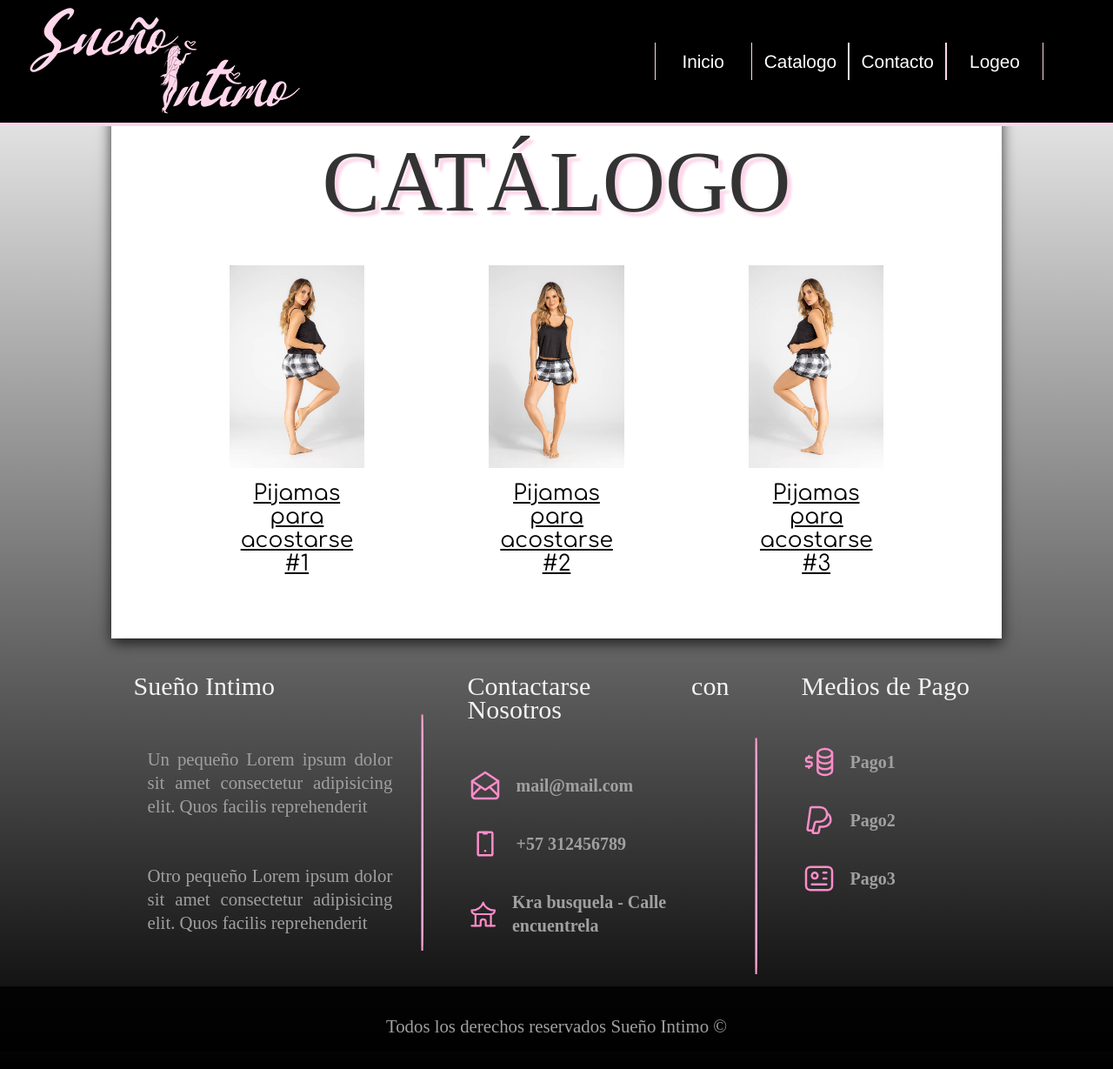
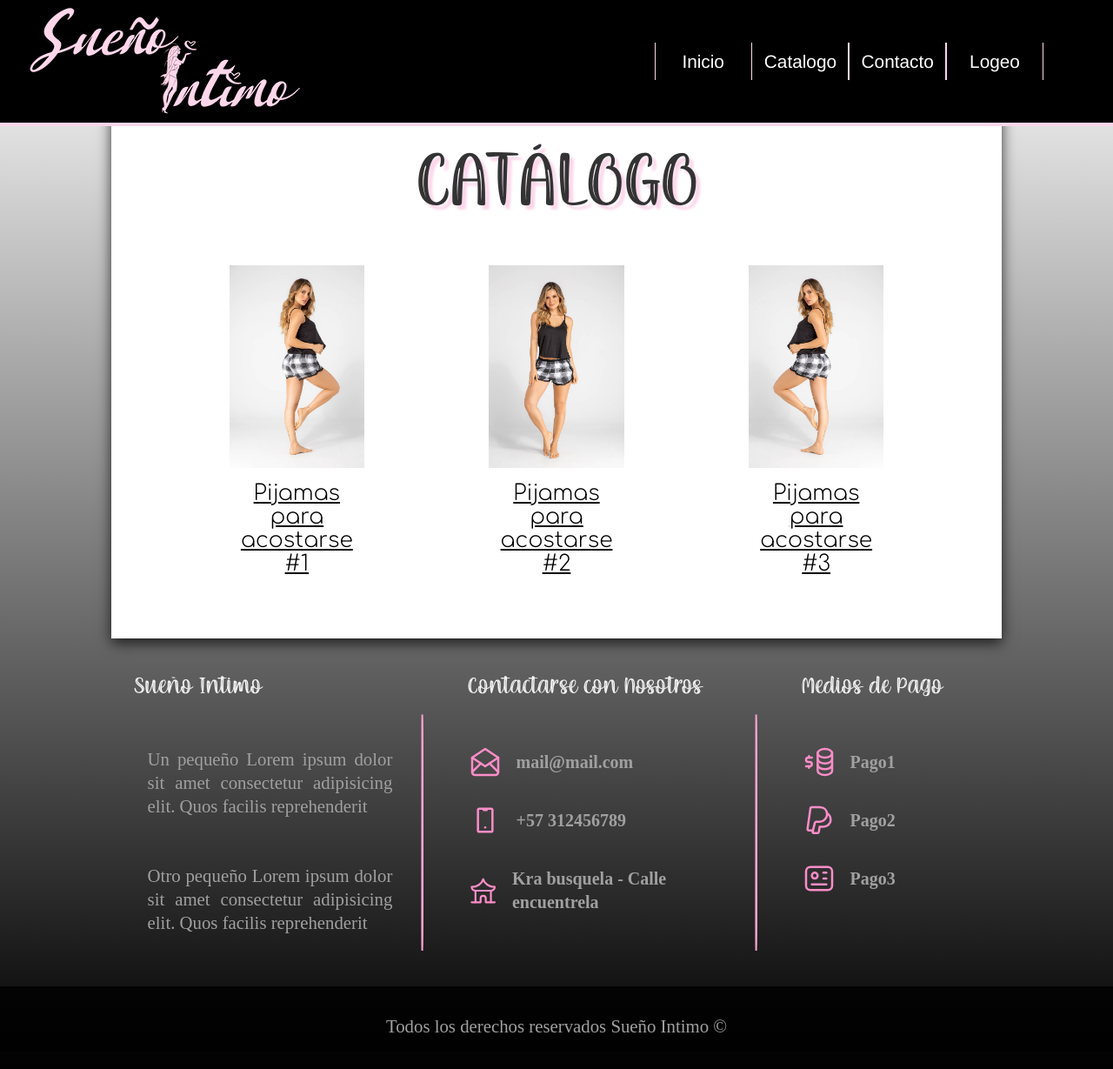
Before and after one commit to AndresDVD/SuenoIntimo-WEB, a PHP site: page /html/cat1.html in a window 1280 px wide. Shown: the whole page at 87% size. Run offline with PHP 8.4, Linux system fonts and the light colour scheme; some web fonts are replaced.

Commit message:
commitArboleda3

```diff
--- a/css/catStyle.css
+++ b/css/catStyle.css
@@ -5,21 +5,17 @@
     --terciario: #f2f2f2;
     --presionado: #fc8dc8;
     ;
+
 }
-
 @font-face {
-    font-family: "Confortaa";
-    src: url("../fonts/Comfortaa-VariableFont_wght.ttf");
-}
-
-@font-face {
-    font-family: "BlueEyes";
-    src: url("../fonts/BlueEyes-PersonalUse.otf");
+    font-family: BlueEyes;
+    src: url(../fonts/BlueEyes.otf);
 }
 
 html {
     box-sizing: border-box;
 }
+
 
 *,
 *:before,
@@ -148,7 +144,7 @@ body {
 }
 
 .servicio a {
-    font-family: "Confortaa";
+    font-family: Comfortaa;
     color: black;
     font-weight: normal;
     font-size: 25px;
--- a/html/cat1.html
+++ b/html/cat1.html
@@ -6,6 +6,8 @@
     <meta name="viewport" content="width=device-width, initial-scale=1">
     <title>Categoria 1</title>
     <link rel="stylesheet" href="../css/catStyle.css" />
+    <link rel="stylesheet" href="https://fonts.googleapis.com/css2?family=Comfortaa:wght@300&display=swap">
+
 </head>
 
 <body>
--- a/html/cat2.html
+++ b/html/cat2.html
@@ -6,6 +6,8 @@
     <meta name="viewport" content="width=device-width, initial-scale=1">
     <title>Categoria 2</title>
     <link rel="stylesheet" href="../css/catStyle.css" />
+    <link rel="stylesheet" href="https://fonts.googleapis.com/css2?family=Comfortaa:wght@300&display=swap">
+
 </head>
 
 <body>
--- a/html/cat3.html
+++ b/html/cat3.html
@@ -6,6 +6,8 @@
     <meta name="viewport" content="width=device-width, initial-scale=1">
     <title>Categoria 3</title>
     <link rel="stylesheet" href="../css/catStyle.css" />
+    <link rel="stylesheet" href="https://fonts.googleapis.com/css2?family=Comfortaa:wght@300&display=swap">
+
 </head>
 
 <body>
--- a/index.html
+++ b/index.html
@@ -6,7 +6,7 @@
     <meta name="viewport" content="width=device-width, initial-scale=1">
     <title>Sueño Intimo</title>
     <link rel="icon" href="imgs/persona.png" type="image/png" />
-    <link rel="stylesheet" href="css/estilos.css" />
+    <link rel="stylesheet" href="css/style.css" />
     <link rel="stylesheet" href="https://fonts.googleapis.com/css2?family=Comfortaa:wght@300&display=swap">
 </head>
 
--- a/php/login.php
+++ b/php/login.php
@@ -5,7 +5,7 @@
     <meta http-equiv="X-UA-Compatible" content="IE=edge">
     <meta name="viewport" content="width=device-width, initial-scale=1.0">
     <title>Logeo</title>
-    <link rel="stylesheet" href="../css/estilos.css" />
+    <link rel="stylesheet" href="../css/style.css" />
 </head>
 <body>
     <p><br></p>
```
Also changed, not shown: css/style.css (renamed from css/estilos.css).
